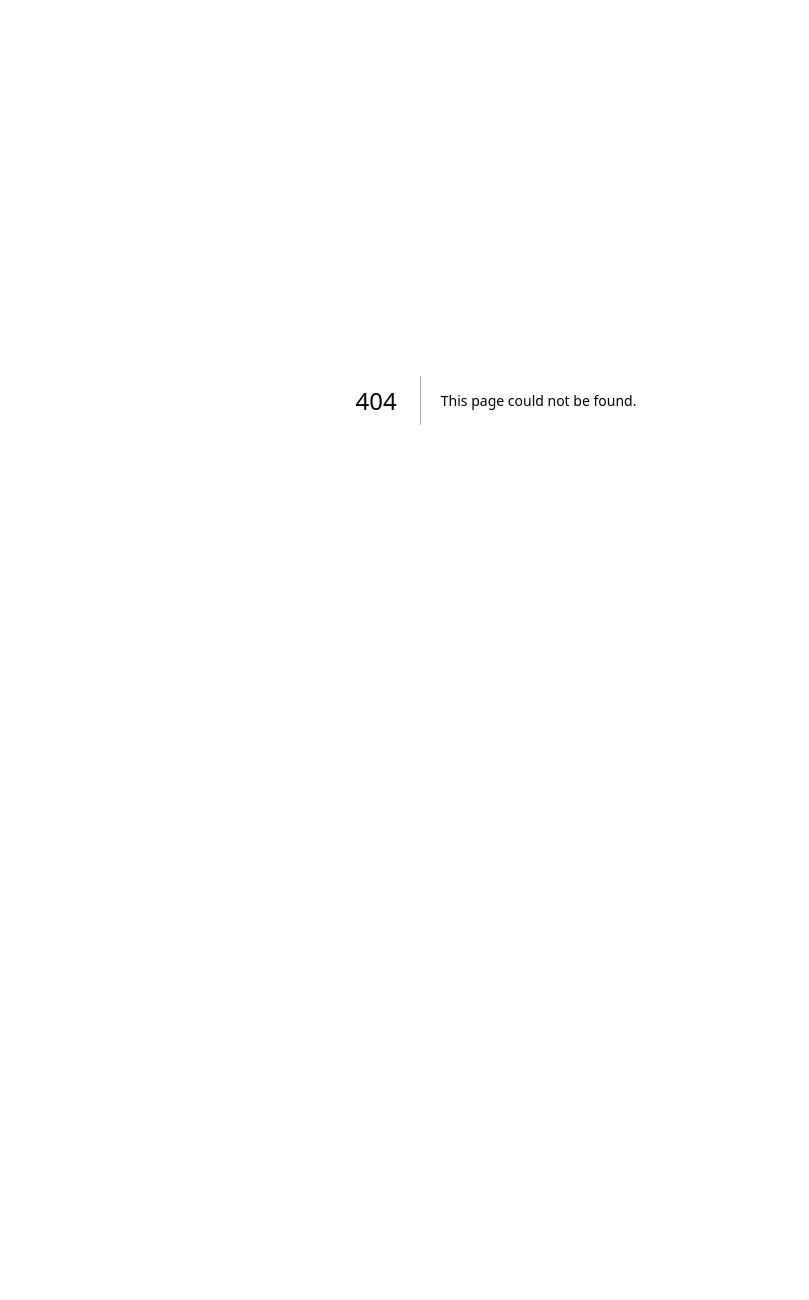
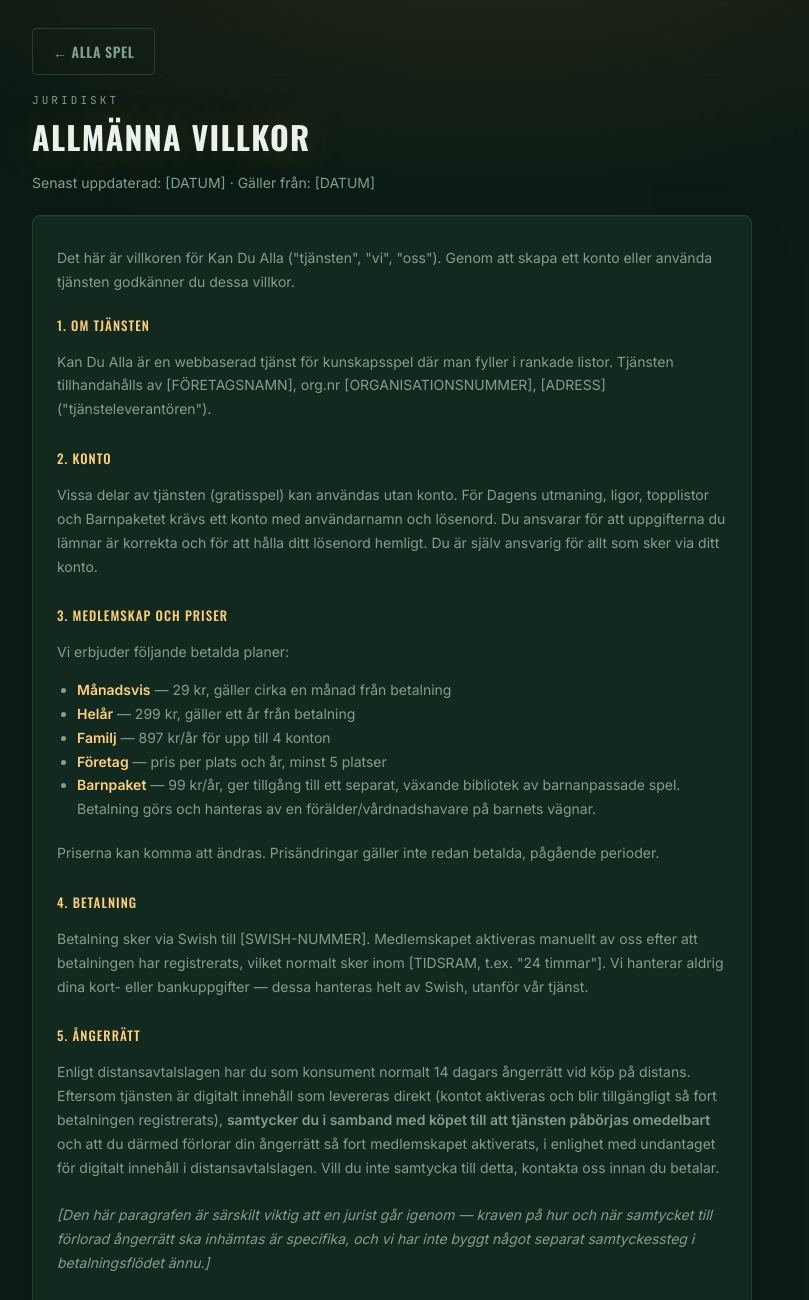
Before and after one commit to GreekInSweden/vemvetmest, a Next.js app: page /villkor in a window 1280 px wide. Before the commit this address had no page. Shown: the top 1300 px of the page, without its empty margins (144-953 px from the left). Before the commit the page ends 800 px from the top, so only its background shows below. Built offline with nearby package versions, Linux system fonts and the light colour scheme.

Commit message:
Add files via upload

```diff
--- /dev/null
+++ b/app/villkor/page.js
@@ -0,0 +1,141 @@
+export const metadata = { title: 'Villkor — Kan Du Alla' };
+
+export default function VillkorPage() {
+  return (
+    <div className="wrap">
+      <div className="topbar">
+        <a className="btn btn-ghost" href="/">&larr; Alla spel</a>
+      </div>
+
+      <header style={{ marginBottom: 24 }}>
+        <div className="eyebrow">Juridiskt</div>
+        <h1 className="brand" style={{ fontSize: 32 }}>Allmänna villkor</h1>
+        <p className="subhead">Senast uppdaterad: [DATUM] &middot; Gäller från: [DATUM]</p>
+      </header>
+
+      <div className="panel" style={{ maxWidth: 720, lineHeight: 1.7 }}>
+
+        <p className="subhead" style={{ marginBottom: 20 }}>
+          Det här är villkoren för Kan Du Alla ("tjänsten", "vi", "oss"). Genom att skapa ett
+          konto eller använda tjänsten godkänner du dessa villkor.
+        </p>
+
+        <div className="cat-title" style={{ marginTop: 0 }}>1. Om tjänsten</div>
+        <p className="subhead" style={{ marginBottom: 20 }}>
+          Kan Du Alla är en webbaserad tjänst för kunskapsspel där man fyller i rankade listor.
+          Tjänsten tillhandahålls av [FÖRETAGSNAMN], org.nr [ORGANISATIONSNUMMER], [ADRESS]
+          ("tjänsteleverantören").
+        </p>
+
+        <div className="cat-title">2. Konto</div>
+        <p className="subhead" style={{ marginBottom: 20 }}>
+          Vissa delar av tjänsten (gratisspel) kan användas utan konto. För Dagens utmaning,
+          ligor, topplistor och Barnpaketet krävs ett konto med användarnamn och lösenord. Du
+          ansvarar för att uppgifterna du lämnar är korrekta och för att hålla ditt lösenord
+          hemligt. Du är själv ansvarig för allt som sker via ditt konto.
+        </p>
+
+        <div className="cat-title">3. Medlemskap och priser</div>
+        <p className="subhead" style={{ marginBottom: 8 }}>Vi erbjuder följande betalda planer:</p>
+        <ul className="subhead" style={{ marginBottom: 20, paddingLeft: 20 }}>
+          <li><b style={{ color: 'var(--amber-glow)' }}>Månadsvis</b> — 29 kr, gäller cirka en månad från betalning</li>
+          <li><b style={{ color: 'var(--amber-glow)' }}>Helår</b> — 299 kr, gäller ett år från betalning</li>
+          <li><b style={{ color: 'var(--amber-glow)' }}>Familj</b> — 897 kr/år för upp till 4 konton</li>
+          <li><b style={{ color: 'var(--amber-glow)' }}>Företag</b> — pris per plats och år, minst 5 platser</li>
+          <li><b style={{ color: 'var(--amber-glow)' }}>Barnpaket</b> — 99 kr/år, ger tillgång till ett separat, växande
+            bibliotek av barnanpassade spel. Betalning görs och hanteras av en förälder/vårdnadshavare
+            på barnets vägnar.</li>
+        </ul>
+        <p className="subhead" style={{ marginBottom: 20 }}>
+          Priserna kan komma att ändras. Prisändringar gäller inte redan betalda, pågående perioder.
+        </p>
+
+        <div className="cat-title">4. Betalning</div>
+        <p className="subhead" style={{ marginBottom: 20 }}>
+          Betalning sker via Swish till [SWISH-NUMMER]. Medlemskapet aktiveras manuellt av oss efter
+          att betalningen har registrerats, vilket normalt sker inom [TIDSRAM, t.ex. "24 timmar"].
+          Vi hanterar aldrig dina kort- eller bankuppgifter — dessa hanteras helt av Swish, utanför
+          vår tjänst.
+        </p>
+
+        <div className="cat-title">5. Ångerrätt</div>
+        <p className="subhead" style={{ marginBottom: 20 }}>
+          Enligt distansavtalslagen har du som konsument normalt 14 dagars ångerrätt vid köp på
+          distans. Eftersom tjänsten är digitalt innehåll som levereras direkt (kontot aktiveras
+          och blir tillgängligt så fort betalningen registrerats), <b>samtycker du i samband med
+          köpet till att tjänsten påbörjas omedelbart</b> och att du därmed förlorar din ångerrätt
+          så fort medlemskapet aktiverats, i enlighet med undantaget för digitalt innehåll i
+          distansavtalslagen. Vill du inte samtycka till detta, kontakta oss innan du betalar.
+          <br /><br />
+          <i>[Den här paragrafen är särskilt viktig att en jurist går igenom — kraven på hur och
+          när samtycket till förlorad ångerrätt ska inhämtas är specifika, och vi har inte byggt
+          något separat samtyckessteg i betalningsflödet ännu.]</i>
+        </p>
+
+        <div className="cat-title">6. Uppsägning och avslut</div>
+        <p className="subhead" style={{ marginBottom: 20 }}>
+          Medlemskapet upphör automatiskt vid periodens slut och förnyas inte automatiskt — du
+          väljer själv att betala igen för en ny period. Du kan när som helst sluta använda
+          tjänsten. Vi tillhandahåller ingen delvis återbetalning för outnyttjad tid inom en
+          redan betald period, om inte annat följer av tvingande konsumenträtt.
+        </p>
+
+        <div className="cat-title">7. Barn och Barnpaketet</div>
+        <p className="subhead" style={{ marginBottom: 20 }}>
+          Barnkonton skapas av en förälder/vårdnadshavare, som ansvarar för kontot och för
+          betalningen. Barnpaketet är en separat, permanent* prenumeration knuten till det
+          specifika barnkontot och förnyas årsvis av vårdnadshavaren.
+          <br /><br />
+          <i>[*Justera formuleringen här beroende på om ni landar i "permanent tillgång så länge
+          prenumerationen är aktiv" eller annan modell — se till att den matchar det som faktiskt
+          visas på prenumerationssidan.]</i>
+        </p>
+
+        <div className="cat-title">8. Innehåll och immateriella rättigheter</div>
+        <p className="subhead" style={{ marginBottom: 20 }}>
+          Allt innehåll i tjänsten (spel, listor, texter, grafik, varumärket "Kan Du Alla") ägs av
+          [FÖRETAGSNAMN] eller våra licensgivare. Du får inte kopiera, sprida eller använda
+          innehållet kommersiellt utan skriftligt tillstånd.
+        </p>
+
+        <div className="cat-title">9. Ansvarsbegränsning</div>
+        <p className="subhead" style={{ marginBottom: 20 }}>
+          Tjänsten tillhandahålls i befintligt skick. Vi strävar efter hög tillgänglighet men
+          garanterar inte att tjänsten alltid är felfri eller tillgänglig utan avbrott. Vi ansvarar
+          inte för indirekta skador eller förluster som uppstår i samband med användning av
+          tjänsten, i den utsträckning det är tillåtet enligt tvingande lag.
+        </p>
+
+        <div className="cat-title">10. Personuppgifter</div>
+        <p className="subhead" style={{ marginBottom: 20 }}>
+          Vi behandlar personuppgifter (som användarnamn, betalningsstatus och spelresultat) för
+          att kunna tillhandahålla tjänsten. Läs mer i vår <a href="/integritetspolicy">integritetspolicy</a>.
+          <br /><br />
+          <i>[Den sidan finns inte byggd än — säg till om du vill att jag bygger den också, det
+          är ett separat men lika viktigt dokument, särskilt eftersom ni hanterar uppgifter om
+          barn.]</i>
+        </p>
+
+        <div className="cat-title">11. Ändringar av villkoren</div>
+        <p className="subhead" style={{ marginBottom: 20 }}>
+          Vi kan komma att uppdatera dessa villkor. Väsentliga ändringar meddelas via e-post eller
+          i tjänsten innan de träder i kraft. Fortsatt användning efter en ändring innebär att du
+          godkänner de nya villkoren.
+        </p>
+
+        <div className="cat-title">12. Tillämplig lag och tvist</div>
+        <p className="subhead" style={{ marginBottom: 20 }}>
+          Svensk lag gäller för dessa villkor. Vid tvist rekommenderar vi i första hand att
+          kontakta oss direkt. Du har även rätt att vända dig till Allmänna reklamationsnämnden
+          (ARN) eller allmän domstol.
+        </p>
+
+        <div className="cat-title">13. Kontakt</div>
+        <p className="subhead" style={{ marginBottom: 0 }}>
+          Frågor om dessa villkor? Kontakta oss på [E-POSTADRESS].
+        </p>
+
+      </div>
+    </div>
+  );
+}
```
